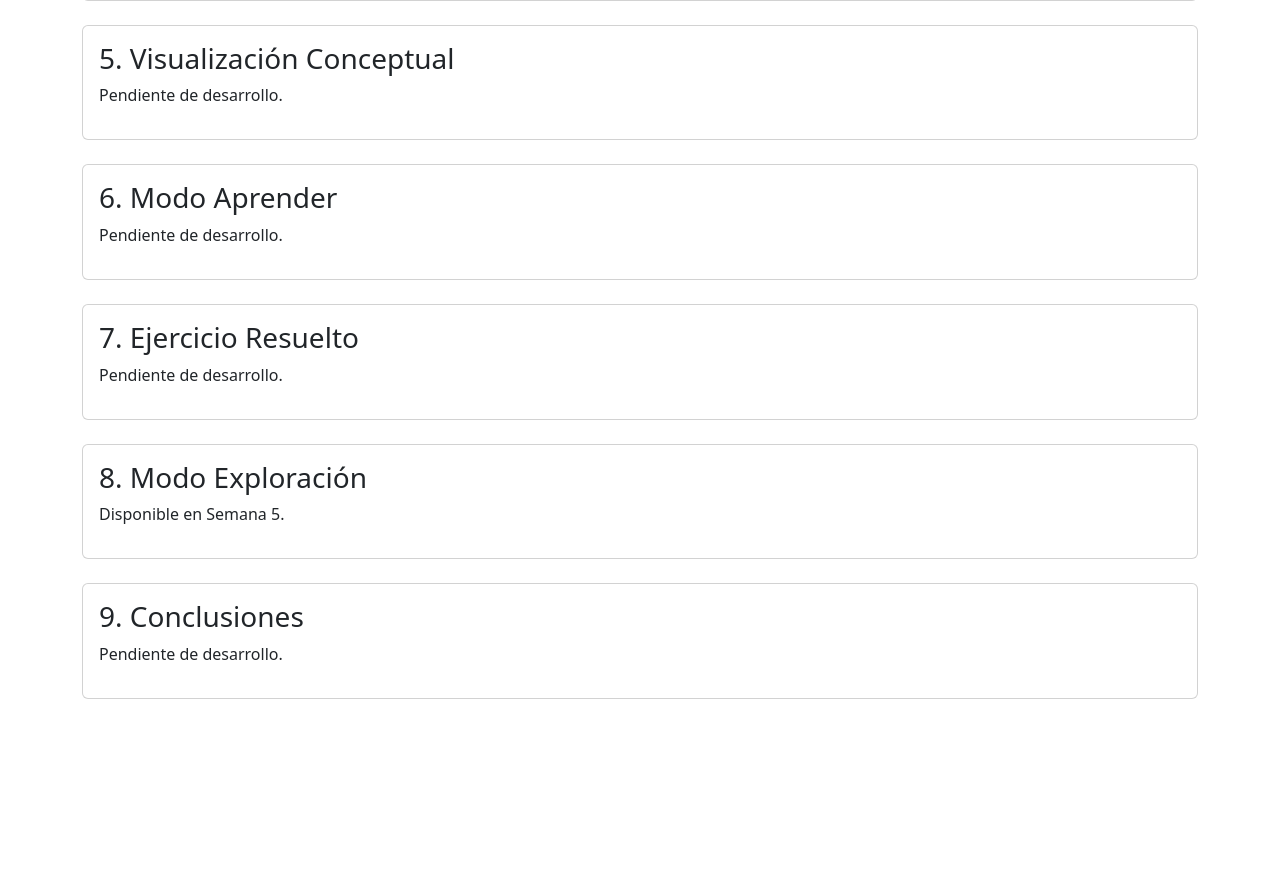
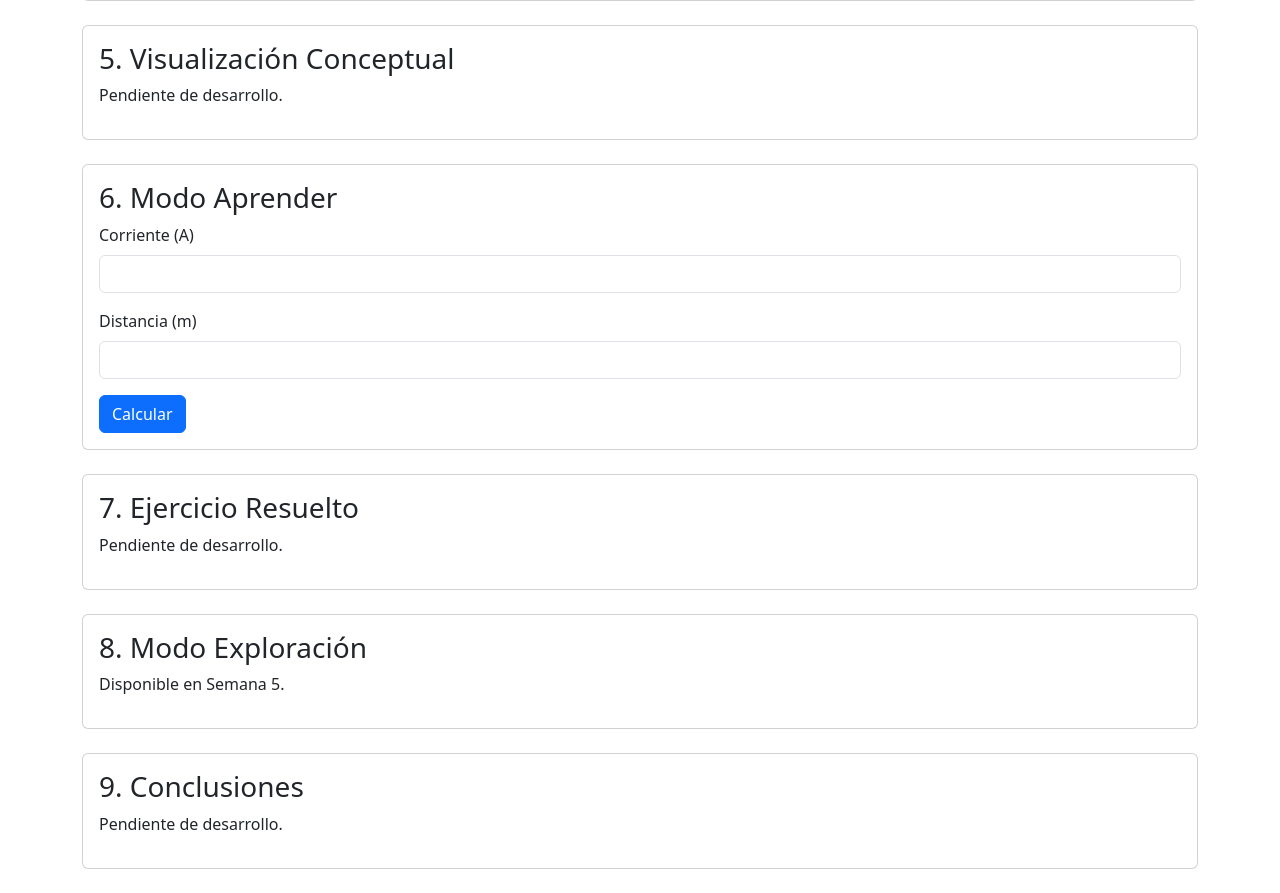
Before and after one commit to jhgakiyama/electromagnetismo-simulator, a Flask app: page /conductor in a window 1280 px wide. Shown: the part 2140-3033 px from the top of the page. Before the commit the page ends 2839 px from the top, so only its background shows below. Run offline with Flask 3, Linux system fonts and the light colour scheme.

Commit message:
Primer formulario para la carga de distancia y corriente

```diff
--- a/app/routes/conductor.py
+++ b/app/routes/conductor.py
@@ -1,13 +1,22 @@
-from flask import Blueprint, render_template
+from flask import Blueprint, render_template, request
+
 
 conductor_bp = Blueprint(
     "conductor",
     __name__
 )
 
-@conductor_bp.route("/conductor")
+@conductor_bp.route("/conductor",methods=["GET", "POST"])
 def conductor():
+    corriente = None
+    distancia = None
+
+    if request.method == "POST":
+        corriente = request.form.get( "corriente" )
+        distancia = request.form.get( "distancia" )
 
     return render_template(
-        "conductor.html"
+        "conductor.html",
+        corriente=corriente,
+        distancia=distancia
     )
--- a/app/templates/conductor.html
+++ b/app/templates/conductor.html
@@ -263,10 +263,81 @@ Campo Magnético de un Conductor Rectilíneo
 <div class="card mb-4">
     <div class="card-body">
         <h3>6. Modo Aprender</h3>
-        <p>
-            Pendiente de desarrollo.
-        </p>
-    </div>
+
+<form method="POST">
+
+<div class="mb-3">
+
+    <label class="form-label">
+
+        Corriente (A)
+
+    </label>
+
+    <input
+        type="number"
+        step="any"
+        class="form-control"
+        name="corriente"
+        required
+    >
+
+</div>
+
+<div class="mb-3">
+
+    <label class="form-label">
+
+        Distancia (m)
+
+    </label>
+
+    <input
+        type="number"
+        step="any"
+        class="form-control"
+        name="distancia"
+        required
+    >
+
+</div>
+
+<button
+    class="btn btn-primary"
+    type="submit"
+>
+
+    Calcular
+
+</button>
+
+
+</form>
+
+{% if corriente and distancia %}
+
+<hr>
+
+<h5>
+    Datos recibidos
+</h5>
+
+<ul>
+
+<li>
+    Corriente: {{ corriente }} A
+</li>
+
+<li>
+    Distancia: {{ distancia }} m
+</li>
+
+</ul>
+
+{% endif %}
+
+
+</div>
 </div>
 
 <div class="card mb-4">
```
